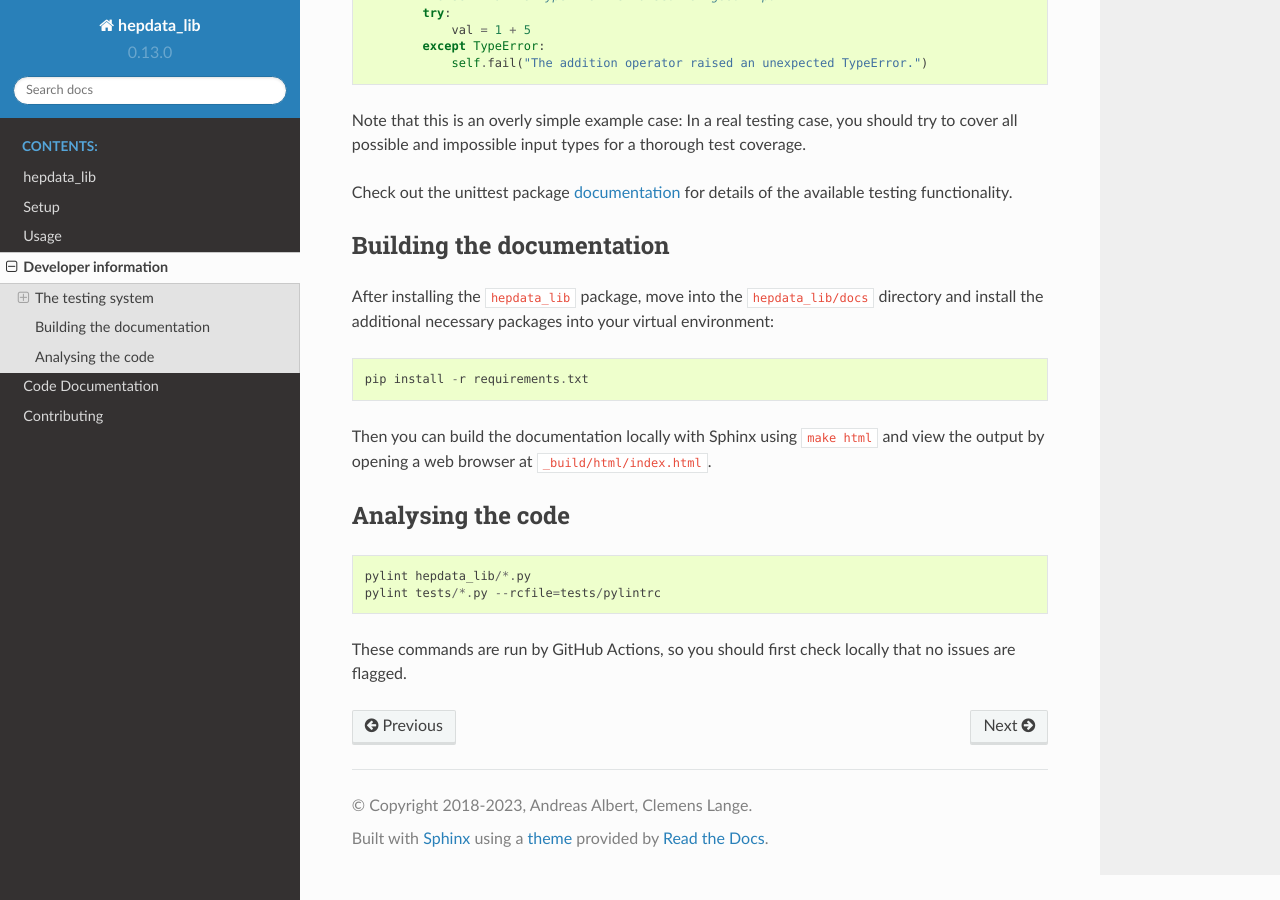
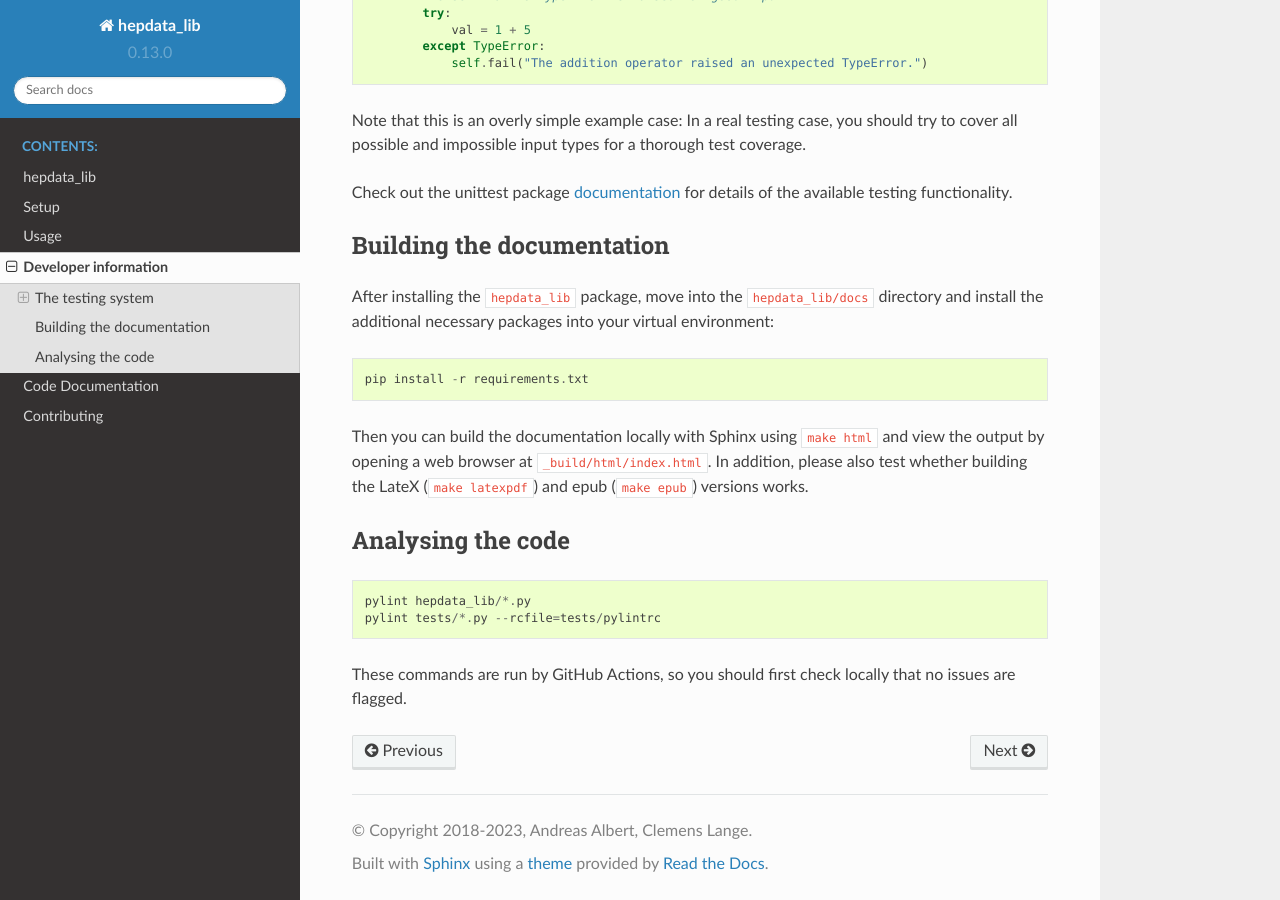
Before and after one commit to HEPData/hepdata_lib, a Sphinx documentation site: the page built from docs/dev.rst, in a window 1280 px wide and 900 px high, scrolled down 2099 px. Built offline with Sphinx 7.4.7 and the Read the Docs theme 2.0.0, drawn with Linux system fonts in a browser that asks for light colours.

Commit message:
Add documentation on testing LateX and epub docs versions

```diff
--- a/docs/dev.rst
+++ b/docs/dev.rst
@@ -110,6 +110,7 @@ After installing the ``hepdata_lib`` package, move into the ``hepdata_lib/docs``
     pip install -r requirements.txt
 
 Then you can build the documentation locally with Sphinx using ``make html`` and view the output by opening a web browser at ``_build/html/index.html``.
+In addition, please also test whether building the LateX (``make latexpdf``) and epub (``make epub``) versions works.
 
 
 Analysing the code
```
